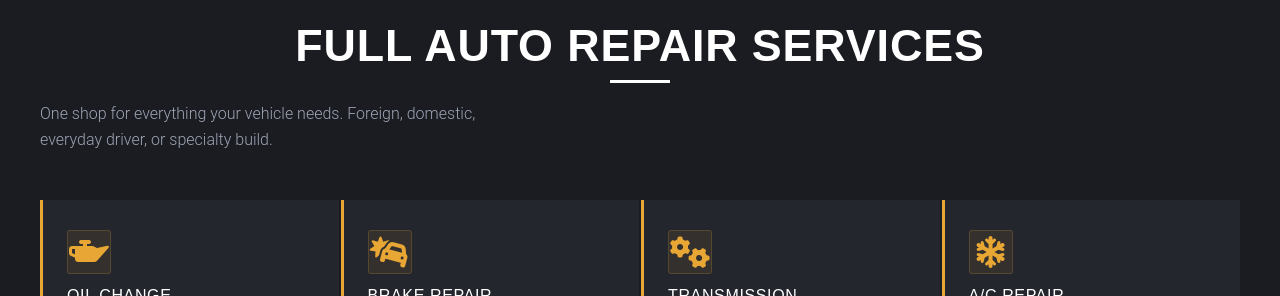
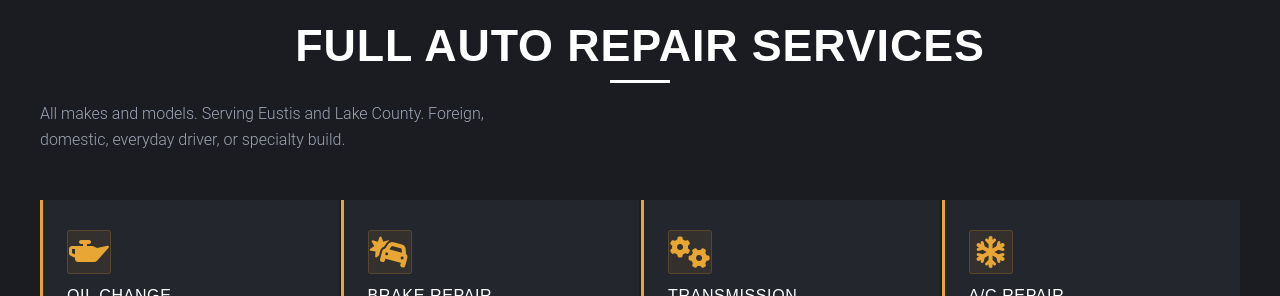
Before and after one commit to JamesBrownR/AJ-Auto-Repair, a Jekyll site: the page built from index.html, in a window 1280 px wide and 900 px high, scrolled down 915 px. Shown: the part 156-452 px from the top of the window. Built offline with Jekyll 4.4.1, drawn with Linux system fonts in a browser that asks for light colours; nearby versions of some CDN libraries; some web fonts are replaced; library files that are not in the unit come from our copies.

Commit message:
Update index.html

```diff
--- a/index.html
+++ b/index.html
@@ -1128,7 +1128,7 @@ margin-bottom: 0px;
     <div class="container">
         <div class="section-label">What We Do</div>
         <h2 class="section-title">Full Auto Repair Services</h2>
-        <p class="section-sub">One shop for everything your vehicle needs. Foreign, domestic, everyday driver, or specialty build.</p>
+        <p class="section-sub">All makes and models. Serving Eustis and Lake County. Foreign, domestic, everyday driver, or specialty build.</p>
 
         <div class="hp-services__grid">
             <a href="/services/oil-change" class="service-card">
```
